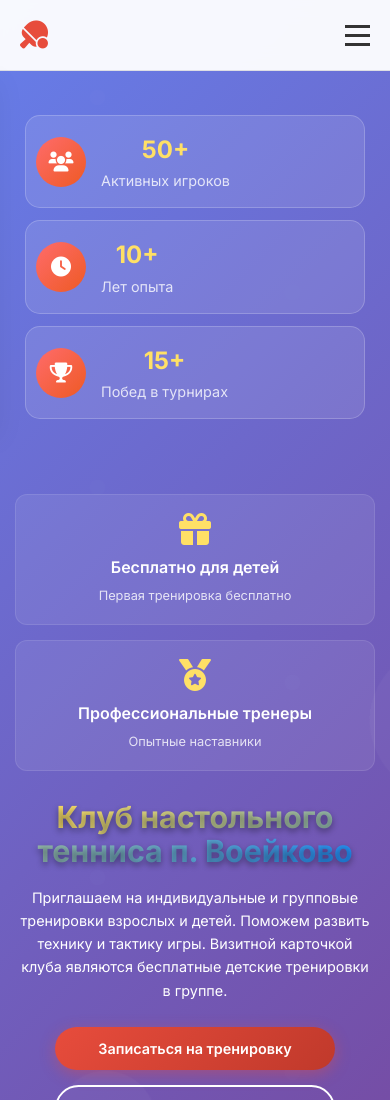
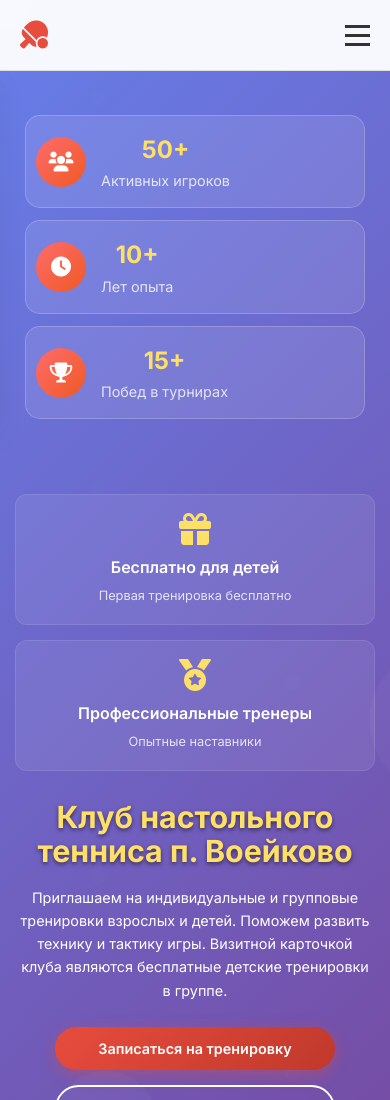
Before and after one commit to AtaevAleksandr/TTCoach, a plain HTML site: page index.html in a window 390 px wide. Shown: the top 1100 px of the page. Drawn offline with Linux system fonts and the light colour scheme.

Commit message:
fix minor bug

```diff
--- a/styles.css
+++ b/styles.css
@@ -201,10 +201,35 @@ body {
 }
 
 .title-accent {
+    /* Fallback цвет для браузеров без поддержки градиентов */
+    color: #ffe066;
     background: linear-gradient(135deg, #ffe066, #1e90ff);
     -webkit-background-clip: text;
     -webkit-text-fill-color: transparent;
     background-clip: text;
+
+    /* Обеспечиваем видимость на всех устройствах */
+    display: inline-block;
+    font-weight: inherit;
+}
+
+/* Исправление для браузеров без поддержки background-clip */
+@supports not (-webkit-background-clip: text) {
+    .title-accent {
+        color: #ffe066 !important;
+        background: none !important;
+        -webkit-text-fill-color: #ffe066 !important;
+    }
+}
+
+/* Исправление для мобильных браузеров */
+@media (max-width: 768px) {
+    .title-accent {
+        color: #ffe066 !important;
+        -webkit-text-fill-color: #ffe066 !important;
+        background: none !important;
+        text-shadow: 0 2px 4px rgba(0, 0, 0, 0.5);
+    }
 }
 
 .hero-description {
```
